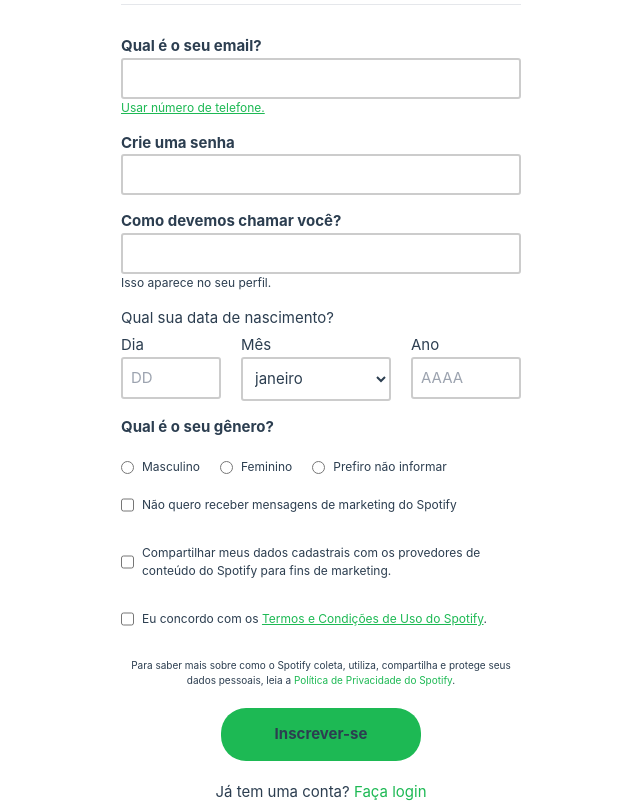
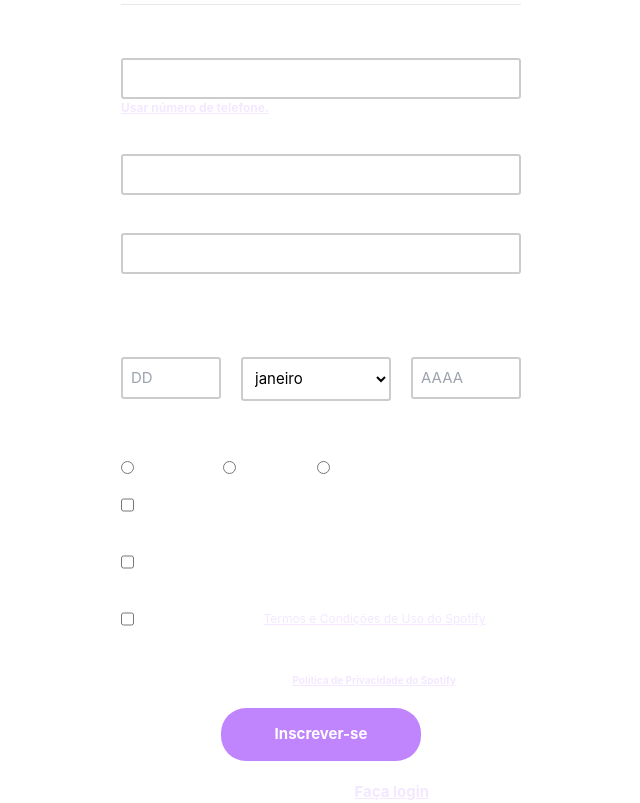
Before and after one commit to GabrielFernandes-Dev/SpotifyClone, a Vue app: page /register in a window 1280 px wide. Shown: the part 360-1163 px from the top of the page, without its empty margins (319-959 px from the left). Built offline with nearby package versions, Linux system fonts and the light colour scheme.

Commit message:
register page

```diff
--- a/src/components/RegisterForm.vue
+++ b/src/components/RegisterForm.vue
@@ -46,7 +46,7 @@
   <main class="m-auto w-[800px]">
     <form class="py-[20px] m-auto flex flex-col w-[50%]">
       <img class="my-[20px]" src="/svg/spotify.svg" alt="spotify-logo" />
-      <h1 class="text-center text-[20px] font-bold">Inscreva-se grátis e comece a curtir.</h1>
+      <h1 class="text-center text-[20px] font-bold text-white">Inscreva-se grátis e comece a curtir.</h1>
 
       <div class="flex flex-col w-[80%] m-auto my-[30px]">
         <button type="button"
@@ -65,40 +65,40 @@
       <hr class="mb-[30px]" />
 
       <div class="mb-[15px] flex flex-col">
-        <label class="font-bold" for="email-input">Qual é o seu email?</label>
+        <label class="font-bold text-white" for="email-input">Qual é o seu email?</label>
         <input type="text"
-          class="w-[100%] p-[8px] text-[14px] rounded-[3px] border-2 border-solid border-[#cccccc] focus:outline-none focus:border-black"
+          class="w-[100%] text-black p-[8px] text-[14px] rounded-[3px] border-2 border-solid border-[#cccccc] focus:outline-none"
           id="email-input" />
-        <a class="text-[12px] text-[#1db954] underline" href="#!">Usar número de telefone.</a>
+        <a class="text-[12px] text-purple-100 font-bold underline" href="#!">Usar número de telefone.</a>
       </div>
 
       <div class="mb-[15px]">
-        <label class="font-bold" for="password-input">Crie uma senha</label>
+        <label class="font-bold text-white" for="password-input">Crie uma senha</label>
         <input type="password"
-          class="w-[100%] p-[8px] text-[14px] rounded-[3px] border-2 border-solid border-[#cccccc] focus:outline-none focus:border-black" />
+          class="w-[100%] p-[8px] text-black text-[14px] rounded-[3px] border-2 border-solid border-[#cccccc] focus:outline-none" />
       </div>
 
       <div class="mb-[15px]">
-        <label class="font-bold" for="email-input">Como devemos chamar você?</label>
+        <label class="font-bold text-white" for="email-input">Como devemos chamar você?</label>
         <input type="text"
-          class="w-[100%] p-[8px] text-[14px] rounded-[3px] border-2 border-solid border-[#cccccc] focus:outline-none focus:border-black" />
-        <p class="text-[12px]">Isso aparece no seu perfil.</p>
+          class="w-[100%] p-[8px] text-black text-[14px] rounded-[3px] border-2 border-solid border-[#cccccc] focus:outline-none" />
+        <p class="text-[12px] text-white font-bold">Isso aparece no seu perfil.</p>
       </div>
 
-      <div class="mb-[15px] font-bold">
-        <label for="date-container">Qual sua data de nascimento?</label>
+      <div class="mb-[15px] text-white">
+        <label class="font-bold" for="date-container">Qual sua data de nascimento?</label>
 
         <div class="flex justify-center mt-[5px]" name="date-container">
           <div class="flex flex-col mr-[20px]">
-            <label for="day-input">Dia</label>
+            <label class="font-bold" for="day-input">Dia</label>
             <input type="text"
-              class="w-[100px] font-normal p-[8px] outline-none border-2 border-solid border-[#cccccc] rounded-[3px] focus:border-black"
+              class="w-[100px] text-black font-normal p-[8px] outline-none border-2 border-solid border-[#cccccc] rounded-[3px]"
               name="day-input" placeholder="DD" maxlength="2" />
           </div>
 
           <div class="flex flex-col mr-[20px]">
-            <label for="month-input">Mês</label>
-            <select class="w-[150px] h-[44px] p-[8px] font-normal outline-none border-2 border-solid border-[#cccccc] rounded-[3px] bg-white focus:border-black
+            <label class="font-bold" for="month-input">Mês</label>
+            <select class="w-[150px] text-black h-[44px] p-[8px] font-normal outline-none border-2 border-solid border-[#cccccc] rounded-[3px] bg-white
 " name="months">
               <option value="janeiro">janeiro</option>
               <option value="fevereiro">fevereiro</option>
@@ -116,29 +116,29 @@
           </div>
 
           <div class="flex flex-col">
-            <label for="year-input">Ano</label>
+            <label class="font-bold" for="year-input">Ano</label>
             <input type="text"
-              class="w-[100%] p-[8px] font-normal outline-none border-2 border-solid border-[#cccccc] rounded-[3px]"
+              class="w-[100%] text-black p-[8px] font-normal outline-none border-2 border-solid border-[#cccccc] rounded-[3px]"
               placeholder="AAAA" name="year-input" maxlength="4" />
           </div>
         </div>
       </div>
 
-      <label class="font-bold" for="gender-container">Qual é o seu gênero?</label>
+      <label class="font-bold text-white" for="gender-container">Qual é o seu gênero?</label>
       <div class="flex space-x-5 my-5" id="gender-container">
         <div class="flex items-center">
           <input class="mr-2" type="radio" name="gender" value="Masculino" id="male-option" />
-          <label class="text-[12px]" for="male-option">Masculino</label>
+          <label class="text-[12px] font-bold text-white" for="male-option">Masculino</label>
         </div>
 
         <div class="flex items-center">
           <input class="mr-2" type="radio" name="gender" value="Feminino" id="female-option" />
-          <label class="text-[12px]" for="female-option">Feminino</label>
+          <label class="text-[12px] font-bold text-white" for="female-option">Feminino</label>
         </div>
 
         <div class="flex items-center mr-20">
           <input class="mr-2" type="radio" name="gender" value="Prefiro não informar" id="none-option" />
-          <label class="text-[12px]" for="none-option">Prefiro não informar</label>
+          <label class="text-[12px] font-bold text-white" for="none-option">Prefiro não informar</label>
         </div>
       </div>
 
@@ -146,39 +146,40 @@
       <div class="  w-[100%] flex flex-col">
         <div class="flex w-[100%] text-[12px] mb-[30px]">
           <input class="mr-2" type="checkbox" value="Masculino" />
-          <label>Não quero receber mensagens de marketing do Spotify
+          <label class="font-bold text-white">Não quero receber mensagens de marketing do Spotify
           </label>
         </div>
 
         <div class="flex w-[100%] text-[12px] mb-[30px]">
           <input class="mr-2" type="checkbox" value="Masculino" />
-          <label>Compartilhar meus dados cadastrais com os provedores de conteúdo
+          <label class="font-bold text-white">Compartilhar meus dados cadastrais com os provedores de conteúdo
             do Spotify para fins de marketing.
           </label>
         </div>
 
         <div class="flex w-[100%] text-[12px] mb-[30px]">
           <input class="mr-2" type="checkbox" value="Masculino" />
-          <label>
-            Eu concordo com os <span class="text-[#1db954] underline">Termos e Condições de Uso do Spotify</span>.
+          <label class="font-bold text-white">
+            Eu concordo com os <span class="text-purple-100 underline">Termos e Condições de Uso do Spotify</span>.
           </label>
         </div>
       </div>
 
-      <p class="text-[10px] text-center">
+      <p class="text-[10px] text-center font-bold text-white">
         Para saber mais sobre como o Spotify coleta, utiliza, compartilha e
         protege seus dados pessoais, leia a
-        <span class="text-[#1db954]">Política de Privacidade do Spotify</span>.
+        <span class="text-purple-100 underline font-bold">Política de Privacidade do Spotify</span>.
       </p>
 
       <button type="button"
-        class="border-none rounded-[25px] py-[15px] px-[40px] bg-[#1db954] text-[15px] font-bold w-[50%] m-auto my-[20px] hover:scale-[1.04]">
+        class="border-none rounded-[25px] py-[15px] px-[40px] bg-purple-400 text-[15px] font-bold w-[50%] m-auto my-[20px] hover:scale-[1.04] text-white">
         Inscrever-se
       </button>
 
-    <h6 class="text-center">
+      <h6 class="text-center text-white font-bold">
         Já tem uma conta?
-      <router-link class="text-[#1db954]" to="/login">Faça login</router-link>
+        <router-link class="text-purple-100 font-bold underline" to="/login">Faça login</router-link>
       </h6>
     </form>
-</main></template>
+  </main>
+</template>
```
Also changed, not shown: public/svg/spotify.svg. Lines whose indentation alone changed are shown as unchanged.
